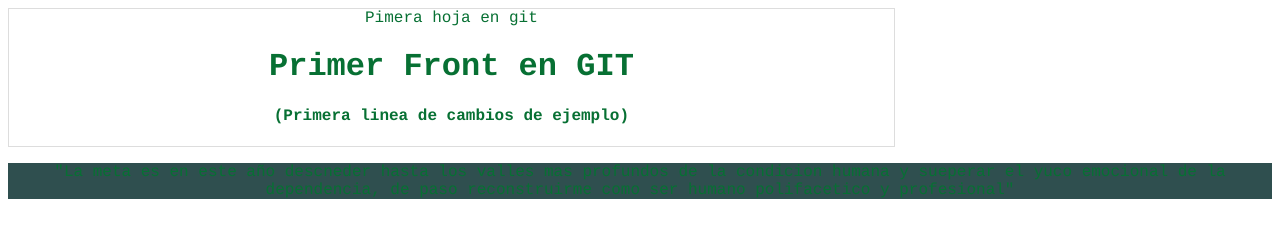
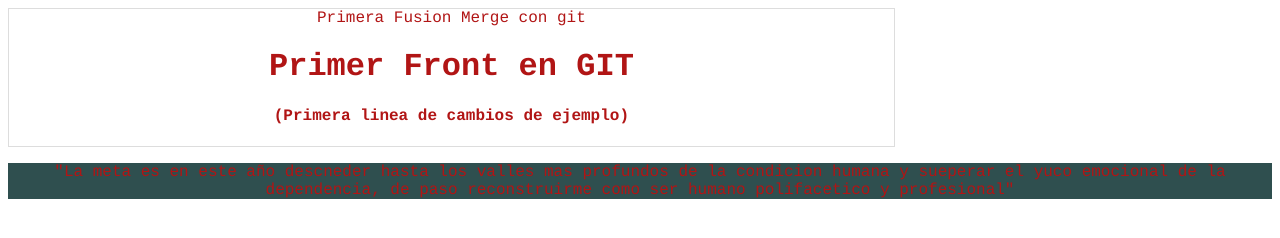
Before and after one commit to posmodernismoSIG/ejemplo01, a plain HTML site: page blogspot.html in a window 1280 px wide. Drawn offline with Linux system fonts and the light colour scheme.

Commit message:
le cambie el color de la letra por que no se una mierda de css :v

```diff
--- a/blogspot.html
+++ b/blogspot.html
@@ -11,7 +11,7 @@
 <body>
     <div id="container">
         <div id="Cabecera">
-            <titel>Pimera hoja en git</titel>
+            <titel>Primera Fusion Merge con git</titel>
         </div>
 
     <h1> Primer Front en GIT</h1>
--- a/css/estilos.css
+++ b/css/estilos.css
@@ -1,9 +1,9 @@
 body
 {
-    color:rgb(7, 112, 51);
+    color:rgb(177, 21, 21);
     text-align: center;
     font-family: Courier;
-    box-shadow: rgb(0, 14, 2);
+    box-shadow: rgb(4, 102, 19);
 }
 #cabecera
 {
```
